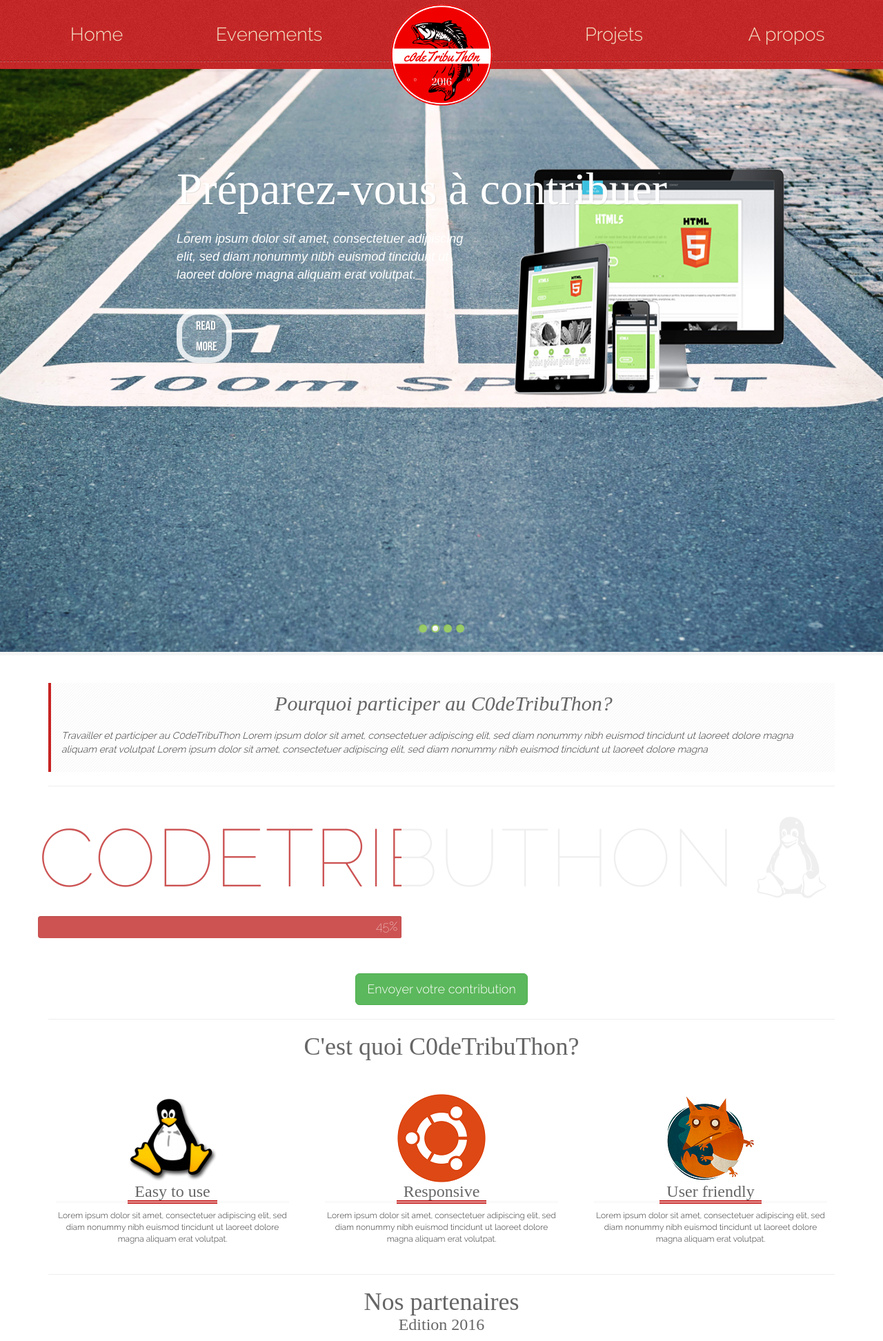
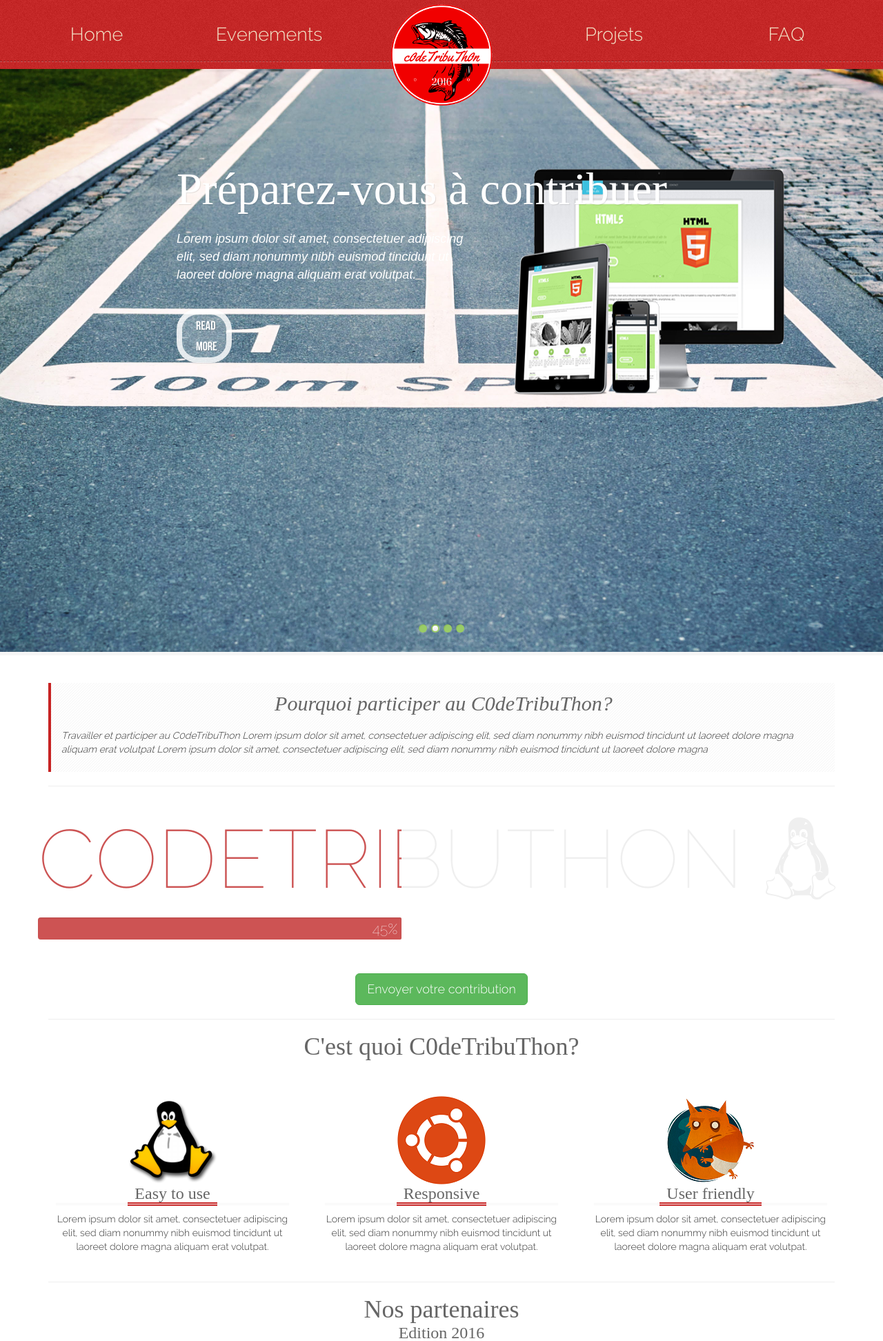
Before and after one commit to willkoua/plateforme_contribution, a Django app: page / in a window 1280 px wide. Shown: the top 1944 px of the page at 69% size. Run offline with Django 3.2, Linux system fonts and the light colour scheme; style sheets or scripts are compiled from the project's sources; some libraries are stand-ins or nearby versions; some web fonts are replaced.

Commit message:
mise a jour du pied de page et du header

```diff
--- a/plateforme_contribution/plateforme_contribution/static/css/libs/txtProgress.css
+++ b/plateforme_contribution/plateforme_contribution/static/css/libs/txtProgress.css
@@ -59,7 +59,7 @@
 
 .tp {
     color: #efefef;
-    font-size: 9.8em;
+    font-size: 8.5em;
 }
 
 .textProgress .underline {
--- a/plateforme_contribution/plateforme_contribution/static/css/style.css
+++ b/plateforme_contribution/plateforme_contribution/static/css/style.css
@@ -35,7 +35,7 @@ h1, h2, h3, h4, h5, h6 {
   clear: both; }
 
 body {
-  font-size: 12px;
+  font-size: 14px;
   padding-top: 50px;
   font-family: ralewayLight; }
 
--- a/plateforme_contribution/plateforme_contribution/static/css/style.scss
+++ b/plateforme_contribution/plateforme_contribution/static/css/style.scss
@@ -42,7 +42,7 @@ h1, h2, h3, h4, h5, h6 {
 }
 
 body {
-    font-size: 12px;
+    font-size: 14px;
     padding-top: 50px;
     font-family: ralewayLight;
 }
--- a/plateforme_contribution/plateforme_contribution/templates/footer.html
+++ b/plateforme_contribution/plateforme_contribution/templates/footer.html
@@ -15,7 +15,7 @@
                         enim ad minim veniam, quis nostrud exerci tation ullamcorper suscipit lobortis
                         nisl ut aliquip ex ea commodo consequat.
                     </p>
-                    <buton class="btn btn-default">Plus</buton>
+                    <a class="btn btn-default" href="{% url 'pages:contact'%}">Plus</a>
 
                 </div>
 
--- a/plateforme_contribution/plateforme_contribution/templates/header.html
+++ b/plateforme_contribution/plateforme_contribution/templates/header.html
@@ -20,13 +20,13 @@
                     <li><a href="{% url 'pages:home'%}">Home</a></li>
                     <li><a href="{% url 'pages:calendar'%}">Evenements</a></li>
                     <li class="right-logo"><a href="{% url 'projects:project_list'%}">Projets</a></li>
-                    <li><a href="{% url 'pages:contact'%}">A propos</a></li>
+                    <li><a href="{% url 'pages:contact'%}">FAQ</a></li>
                 </ul>
                 <ul class="hidden-lg hidden-md hidden-sm nav navbar-nav pull-left" id="main-nav-mobil">
                     <li><a href="{% url 'pages:home'%}">Home</a></li>
                     <li><a href="{% url 'pages:calendar'%}">Evenements</a></li>
                     <li class="right-logo"><a href="{% url 'projects:project_list'%}">Projets</a></li>
-                    <li><a href="{% url 'pages:contact'%}">A propos</a></li>
+                    <li><a href="#">FAQ</a></li>
                 </ul>
             </div>
             <!-- /.navbar-collapse -->
```
